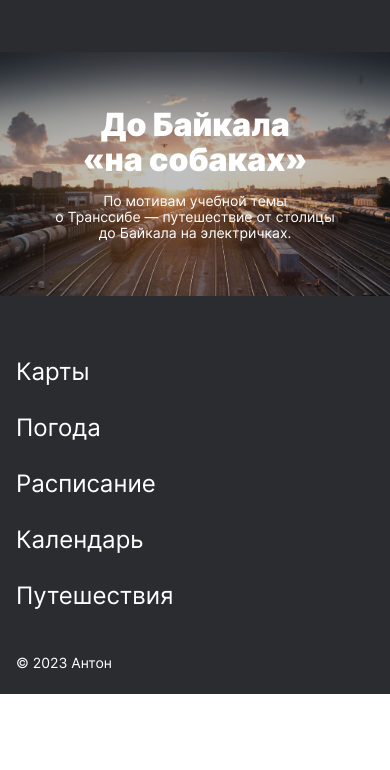
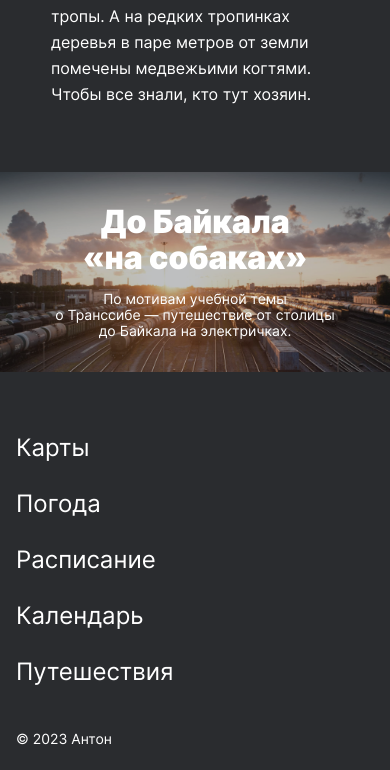
Before and after one commit to ChernousovAnton/russian-travel, a plain HTML site: page index.html in a window 390 px wide. Shown: the part 9831-10601 px from the top of the page. Before the commit the page ends 10525 px from the top, so only its background shows below. Drawn offline with Linux system fonts and the light colour scheme.

Commit message:
cover completed and places changed

```diff
--- a/blocks/cover/__background/cover__background.css
+++ b/blocks/cover/__background/cover__background.css
@@ -1,20 +1,56 @@
 .cover__background {
   position: relative;
-  width: 100%;
-  height: 0;
-  padding-top: 62.5%;
-  background: linear-gradient(0deg, rgba(42, 44, 47, 0.3), rgba(42, 44, 47, 0.3)),
-    url(../../../images/cover-trains.jpg);
+  background-image: url(../../../images/cover-trains.jpg);
   background-repeat: no-repeat;
   background-size: cover;
+  background-position: center;
   display: flex;
   flex-direction: column;
   justify-content: center;
+  align-items: center;
+  gap: 32px;
   text-decoration: none;
+  width: 100%;
 }
 
-.cover__background:hover {
-  background: linear-gradient(0deg, rgba(42, 44, 47, 0.8), rgba(42, 44, 47, 0.8)),
-  url(../../../images/cover-trains.jpg);
-  background-size: cover;
+.cover__background::before {
+  content: "";
+  position: absolute;
+  top: 0;
+  left: 0;
+  width: 100%;
+  height: 100%;
+  background-color: #2a2c2f;
+  opacity: .3;
+  transition-property: opacity;
+  transition: .5s;
 }
+
+.cover__background:hover::before {
+  opacity: .8;
+}
+
+@media screen and (min-width: 1280px) {
+  .cover__background {
+    min-height: 740px;
+  }
+}
+
+@media screen and (max-width: 1279px) {
+  .cover__background {
+    min-height: 640px;
+  }
+}
+
+@media screen and (max-width: 1023px) {
+  .cover__background {
+    min-height: 480px;
+  }
+}
+
+@media screen and (max-width: 767px) {
+  .cover__background {
+    min-height: 200px;
+    gap: 16px;
+  }
+}
--- a/blocks/cover/__subtitle/cover__subtitle.css
+++ b/blocks/cover/__subtitle/cover__subtitle.css
@@ -4,6 +4,9 @@
   font-size: 18px;
   line-height: 1.2;
   max-width: 360px;
+  color:#fff;
+  text-align: center;
+  z-index: 1;
 }
 
 @media screen and (max-width: 767px) {
--- a/blocks/cover/__text/cover__text.css
+++ /dev/null
@@ -1,15 +0,0 @@
-.cover__text {
-  text-align: center;
-  display: flex;
-  flex-direction: column;
-  align-items: center;
-  gap: 32px;
-  margin-bottom: 62.5%;
-  color: #fff;
-}
-
-@media screen and (max-width: 767px) {
-  .cover__text {
-    gap: 16px;
-  }
-}
--- a/blocks/cover/__title/cover__title.css
+++ b/blocks/cover/__title/cover__title.css
@@ -1,10 +1,13 @@
 .cover__title {
   margin: 0;
   padding: 0;
+  color:#fff;
+  text-align: center;
   font-weight: 900;
   font-size: 72px;
   line-height: 76px;
   max-width: 560px;
+  z-index: 1;
 }
 
 @media screen and (max-width: 767px) {
--- a/blocks/footer/footer.css
+++ b/blocks/footer/footer.css
@@ -2,7 +2,6 @@
   display: flex;
   justify-content: space-between;
   padding-bottom: 24px;
-  /* margin: 92px var(--header-side-margin-xl) 0; */
 }
 
 @media screen and (min-width: 1280px) {
--- a/blocks/main/main.css
+++ b/blocks/main/main.css
@@ -7,7 +7,7 @@
 @media screen and (min-width: 1280px) {
   .main {
     margin: 0 auto 0;
-    width: 1184px;
+    max-width: 1184px;
   }
 }
 
--- a/blocks/place/place.css
+++ b/blocks/place/place.css
@@ -1,5 +1,7 @@
 .place {
   display: grid;
+  margin: 0;
+  padding: 0;
 }
 
 @media screen and (min-width: 1280px) {
--- a/blocks/places/places.css
+++ b/blocks/places/places.css
@@ -1,30 +1,31 @@
 .places {
   display: grid;
   gap: 80px;
+  margin: 0 auto;
 }
 
 @media screen and (min-width: 1280px) {
   .places {
-    margin: 0 var(--content-side-margin-xl) 0;
+    max-width: 984px;
   }
 }
 
 @media screen and (max-width: 1279px) {
   .places {
-    margin: 0 var(--header-side-margin-lg) 0;
+    max-width: 928px;
   }
 }
 
 @media screen and (max-width: 1023px) {
   .places {
-    margin: 0 var(--header-side-margin-md) 0;
     gap: 73px;
+    max-width: 720px;
   }
 }
 
 @media screen and (max-width: 767px) {
   .places {
-    margin: 0 var(--content-side-margin-sm) 0;
     gap: 50px;
+    max-width: 320px;
   }
 }
--- a/index.html
+++ b/index.html
@@ -161,14 +161,11 @@
             </p>
           </div>
         </div>
-
       </section>
       <section class="cover">
         <a class="cover__background" href="https://stampsy.com/na-elektrichkakh-do-baikala" target="_blank" rel="noopener noreferrer">
-          <div class="cover__text">
-            <h2 class="cover__title">До&nbsp;Байкала &laquo;на&nbsp;собаках&raquo;</h2>
-            <p class="cover__subtitle">По&nbsp;мотивам учебной темы о&nbsp;Транссибе&nbsp;&mdash; путешествие от&nbsp;столицы до&nbsp;Байкала на&nbsp;электричках.</p>
-          </div>
+          <h2 class="cover__title">До&nbsp;Байкала &laquo;на&nbsp;собаках&raquo;</h2>
+          <p class="cover__subtitle">По&nbsp;мотивам учебной темы о&nbsp;Транссибе&nbsp;&mdash; путешествие от&nbsp;столицы до&nbsp;Байкала на&nbsp;электричках.</p>
         </a>
       </section>
     </main>
--- a/pages/index.css
+++ b/pages/index.css
@@ -54,7 +54,6 @@
 /* COVER */
 @import url(../blocks/cover/cover.css);
 @import url(../blocks/cover/__background/cover__background.css);
-@import url(../blocks/cover/__text/cover__text.css);
 @import url(../blocks/cover/__title/cover__title.css);
 @import url(../blocks/cover/__subtitle/cover__subtitle.css);
 
```
Also changed, not shown: 1 other file.
